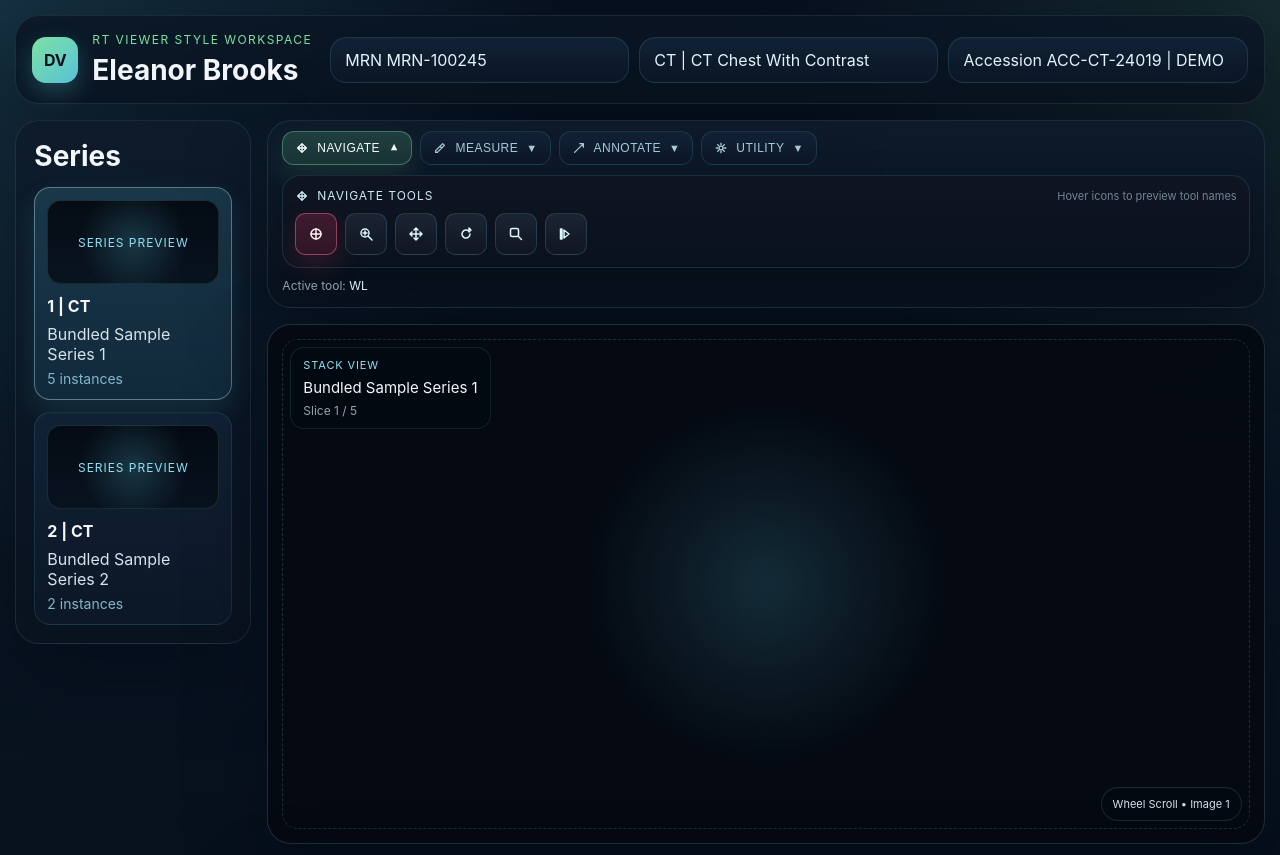
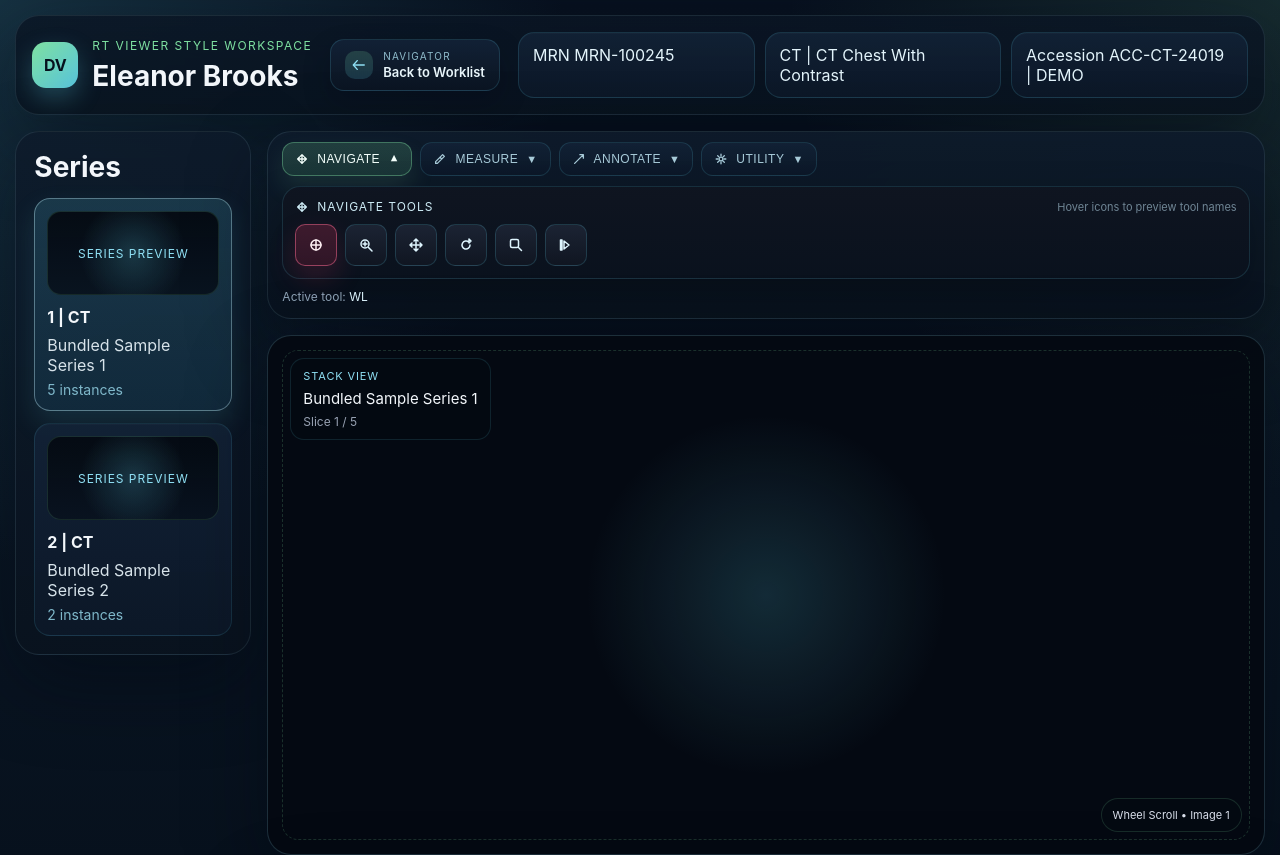
Before and after one commit to choijinkyung/cloud-dicom-viewer, a Next.js app in the folder apps/web/: page /studies/1.2.840.10008.1001.1 in a window 1280 px wide. Shown: the top 855 px of the page. Built offline with nearby package versions, Linux system fonts and the light colour scheme; no server answers.

Commit message:
feat: add worklist return control

```diff
--- a/apps/web/app/studies/[studyInstanceUid]/StudyViewerClient.tsx
+++ b/apps/web/app/studies/[studyInstanceUid]/StudyViewerClient.tsx
@@ -1,5 +1,6 @@
 "use client";
 
+import Link from "next/link";
 import { useEffect, useState } from "react";
 import type { StudyDetail } from "@dicom-viewer/shared";
 import { DicomViewport } from "./DicomViewport";
@@ -473,6 +474,67 @@ export function StudyViewerClient({ study }: StudyViewerClientProps) {
               </h1>
             </div>
           </div>
+
+          <Link
+            href="/worklist"
+            style={{
+              display: "inline-flex",
+              alignItems: "center",
+              gap: "10px",
+              padding: "10px 14px",
+              borderRadius: "14px",
+              textDecoration: "none",
+              color: "#e9f6fb",
+              background:
+                "linear-gradient(180deg, rgba(18, 34, 54, 0.96), rgba(11, 21, 35, 0.98))",
+              border: "1px solid rgba(88, 196, 220, 0.18)",
+              boxShadow: "0 12px 28px rgba(2, 6, 16, 0.22)",
+              minWidth: "fit-content",
+            }}
+          >
+            <span
+              style={{
+                width: "28px",
+                height: "28px",
+                borderRadius: "10px",
+                display: "grid",
+                placeItems: "center",
+                background:
+                  "linear-gradient(180deg, rgba(126, 224, 161, 0.18), rgba(88, 196, 220, 0.18))",
+                color: "#8fdff3",
+                flexShrink: 0,
+              }}
+            >
+              <svg
+                width="14"
+                height="14"
+                viewBox="0 0 16 16"
+                fill="none"
+                stroke="currentColor"
+                strokeWidth="1.6"
+                strokeLinecap="round"
+                strokeLinejoin="round"
+              >
+                <path d="M6 3L1.5 8 6 13" />
+                <path d="M2 8h12" />
+              </svg>
+            </span>
+            <span style={{ display: "grid", gap: "2px" }}>
+              <span
+                style={{
+                  fontSize: "10px",
+                  letterSpacing: "0.12em",
+                  textTransform: "uppercase",
+                  color: "#8fbccc",
+                }}
+              >
+                Navigator
+              </span>
+              <span style={{ fontSize: "13px", fontWeight: 600 }}>
+                Back to Worklist
+              </span>
+            </span>
+          </Link>
 
           <div
             style={{
```
